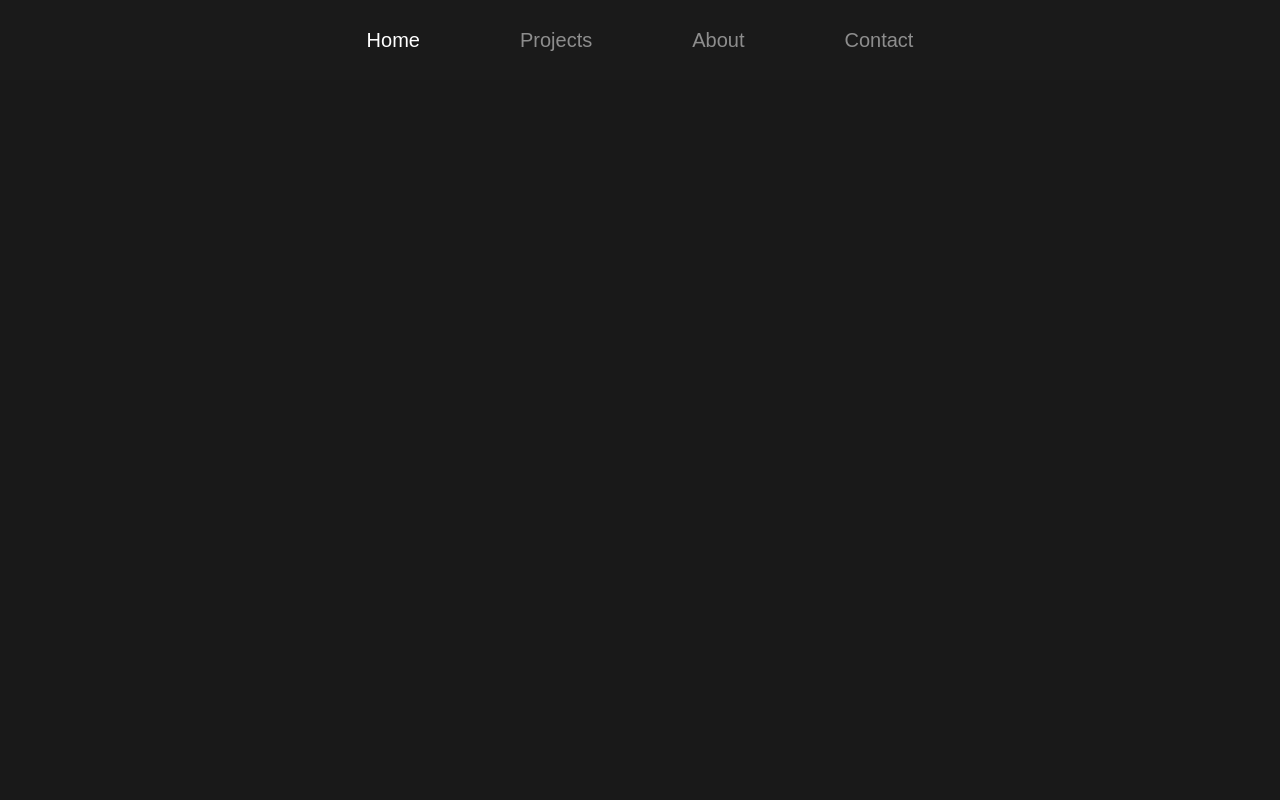
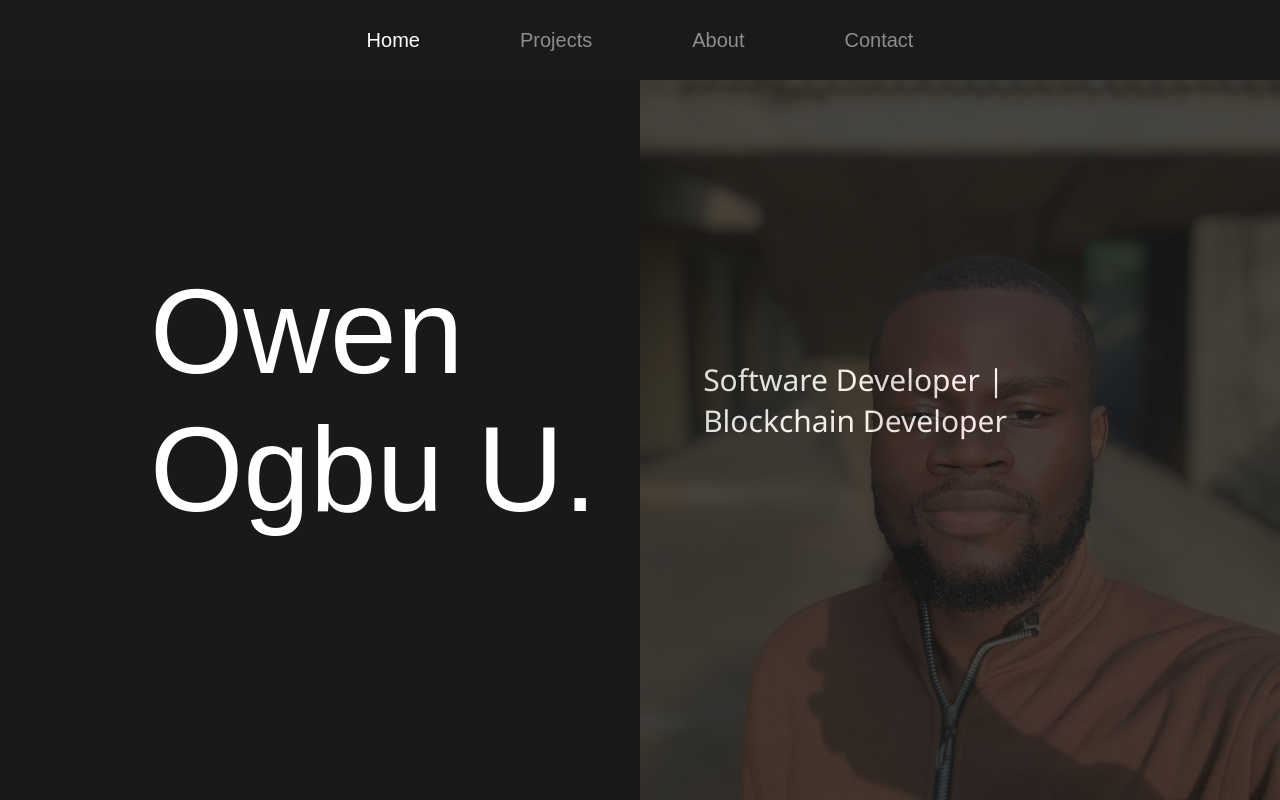
Before and after one commit to s3ns3iowen/portfolio-website, a plain HTML site: page index.html in a window 1280 px wide. Drawn offline with Linux system fonts and the light colour scheme.

Commit message:
Created new images file and code sections

```diff
--- a/index.html
+++ b/index.html
@@ -21,6 +21,14 @@
         </ul>
     </nav>
 
+    <!--home section-->
+
+    <section class="home-section active">
+        <h1 class="hero-heading"> Owen Ogbu U. </h1>
+        <p class="sexy-heading"> Software Developer | Blockchain Developer </p>
+        <img src="images/owen.jpeg" class="home-img" alt="">
+    </section>
+
 
 
     <script src="app.js"></script>
--- a/style.css
+++ b/style.css
@@ -46,3 +46,42 @@
 .link a:hover, .link.active a{
     opacity: 1;
 }
+
+/* home section */
+
+.home-section{
+    width: 100%;
+    height: 100vh;
+    padding: 0 150px;
+    display: flex;
+    align-items: center;
+    position: relative;
+    top: 0;
+    opacity: 1;
+    transition: 1s;
+}
+
+.hero-heading{
+    color: #fff;
+    font-size: 120px;
+    text-transform: capitalize;
+    font-weight: 300;
+}
+
+.sexy-heading{
+    color: #fff;
+    font-size: 30px;
+    text-transform: capitalize;
+    font-weight: 400;
+    font-family: 'Segoe UI', Tahoma, Geneva, Verdana, sans-serif;
+}
+
+.home-img{
+    position: absolute;
+    top: 0;
+    right: 0;
+    height: 100vh;
+    width: 50%;
+    object-fit: cover;
+    opacity: 0.2;
+}
```
Also changed, not shown: images/css.png (added), images/home.png (added), images/html.png (added), images/js.png (added), images/nodejs.png (added), images/owen.jpeg (added), images/project-1.png (added), images/project-2.png (added), images/project-3.png (added), images/project-4.png (added), images/reactjs.png (added).
